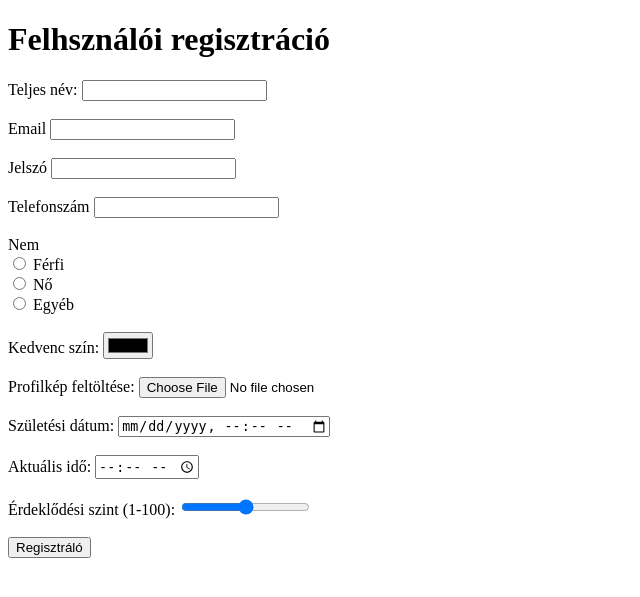
After one commit to KardosLevente/24_10_08_Kardos_Levente_Note, a Flask app: template templates/signup_form.html in a window 1280 px wide. The commit adds this page. Shown: the top 597 px of the page, without its empty margins (0-640 px from the left). Run offline with Flask 3, Linux system fonts and the light colour scheme; the template is opened without the code that fills it, so the values that code supplies are empty.

Commit message:
Add signup_form html file for user registration

```diff
--- a/app.py
+++ b/app.py
@@ -1,14 +1,23 @@
-from flask import Flask, render_template, request
+from flask import Flask, render_template, request, redirect, url_for
 
 app = Flask(__name__)
 
+products = []
 
-@app.route('/',methods=['GET', 'POST'])
+@app.route('/', methods=["GET"])
 def index():
-    name = None
-    if request.method == 'POST':
-        name = request.form.get('product_name')
-    return render_template('index.html', name=name)
+    return render_template('index.html')
+
+
+@app.route('/submit_products', methods=["POST"])
+def submit_products():
+    name = request.form.get("product_name")
+    products.append(name)
+    return redirect(url_for('index'))
+
+@app.route('/products')
+def get_products():
+    return render_template('products.html', products_=products)
 
 if __name__ == "__main__":
     app.run(debug=True)
--- /dev/null
+++ b/templates/signup_form.html
@@ -0,0 +1,54 @@
+<!DOCTYPE html>
+<html lang="hu">
+<head>
+    <meta charset="UTF-8">
+    <meta name="viewport" content="width=device-width, initial-scale=1.0">
+    <title>Regisztrációs űrlap</title>
+</head>
+<body>
+    <h1>Felhsználói regisztráció</h1>
+
+    <form action="/" method="post">
+        <label for="fullname">Teljes név:</label>
+        <input type="text" id="fullname" name="fullname"><br><br>
+        <!--required = kötelező elem -->
+        <label for="email">Email</label>
+        <input type="email" id="email" name="email" required><br><br>
+
+        <label for="password">Jelszó</label>
+        <input type="password" id="password" name="password" required><br><br>
+
+        <label for="phone">Telefonszám</label>
+        <input type="phone" id="phone" name="phone" required><br><br>
+
+        <label>Nem</label><br>
+        <input type="radio" id="gender" name="gender" value="male">
+        <label for="male">Férfi</label><br>
+        <input type="radio" id="female" name="gender" value="female">
+        <label for="css">Nő</label><br>
+        <input type="radio" id="other" name="gender" value="other">
+        <label for="other">Egyéb</label><br></br>
+
+        <label for="color">Kedvenc szín:</label>
+        <input type="color" id="color" name="color"><br></br>
+
+        <label for="profile-pic">Profilkép feltöltése:</label>
+        <input type="file" id="profile-pic" name="profile-pic"><br></br>
+
+
+        <label for="Born-date">Születési dátum:</label>
+        <input type="datetime-local" id="Born-date" name="Born-date"><br><br>
+
+        <label for="Actual-time">Aktuális idő:</label>
+        <input type="time" id="Actual-time" name="Actual-time"><br><br>
+
+        <label for="points">Érdeklődési szint (1-100):</label>
+        <input type="range" id="interests" name="interests" min="1" max="100"><br></br>
+
+        <input type="submit" value="Regisztráló">
+
+
+        </form>
+
+</body>
+</html>
```
Also changed, not shown: templates/index.html (+11 -16 lines), templates/products.html (added, +21 -0 lines).
